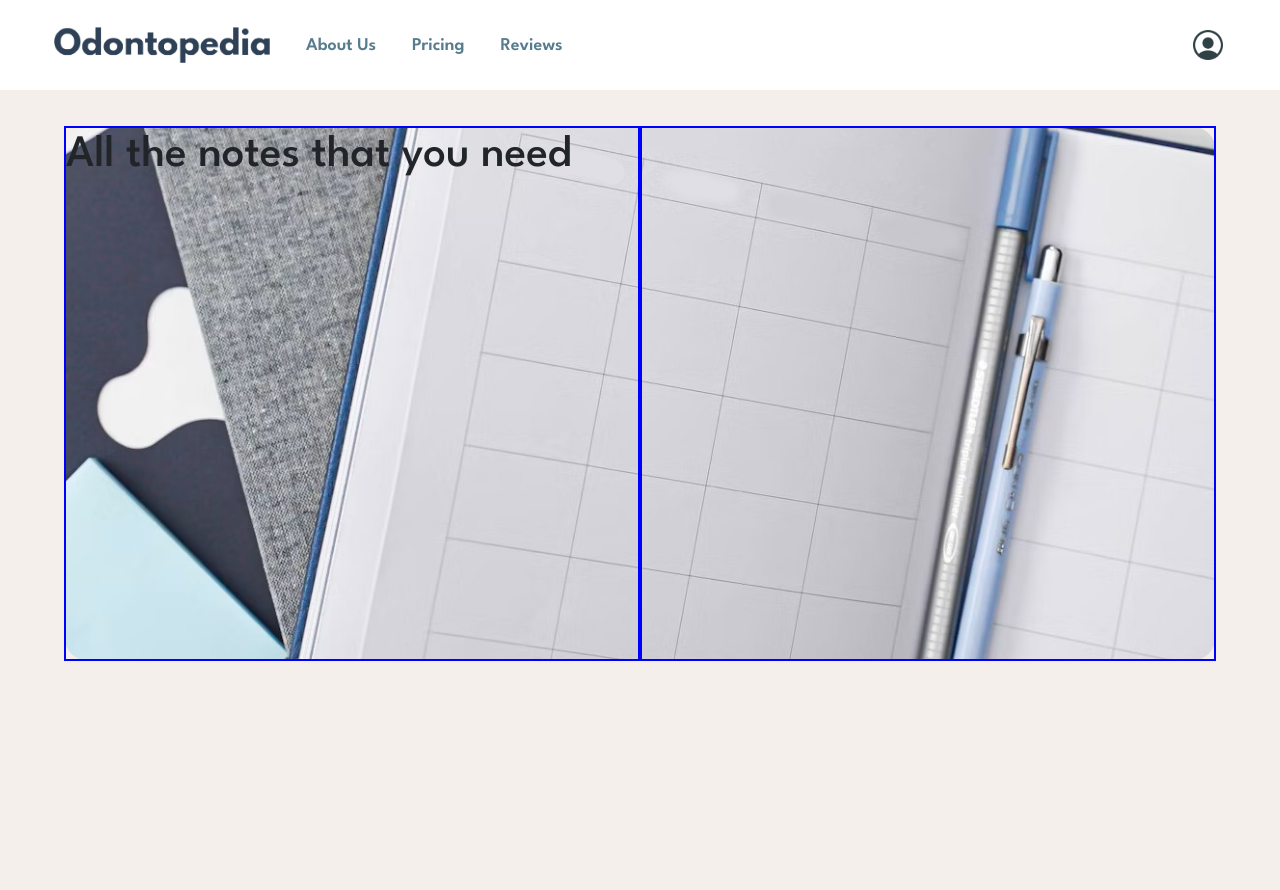
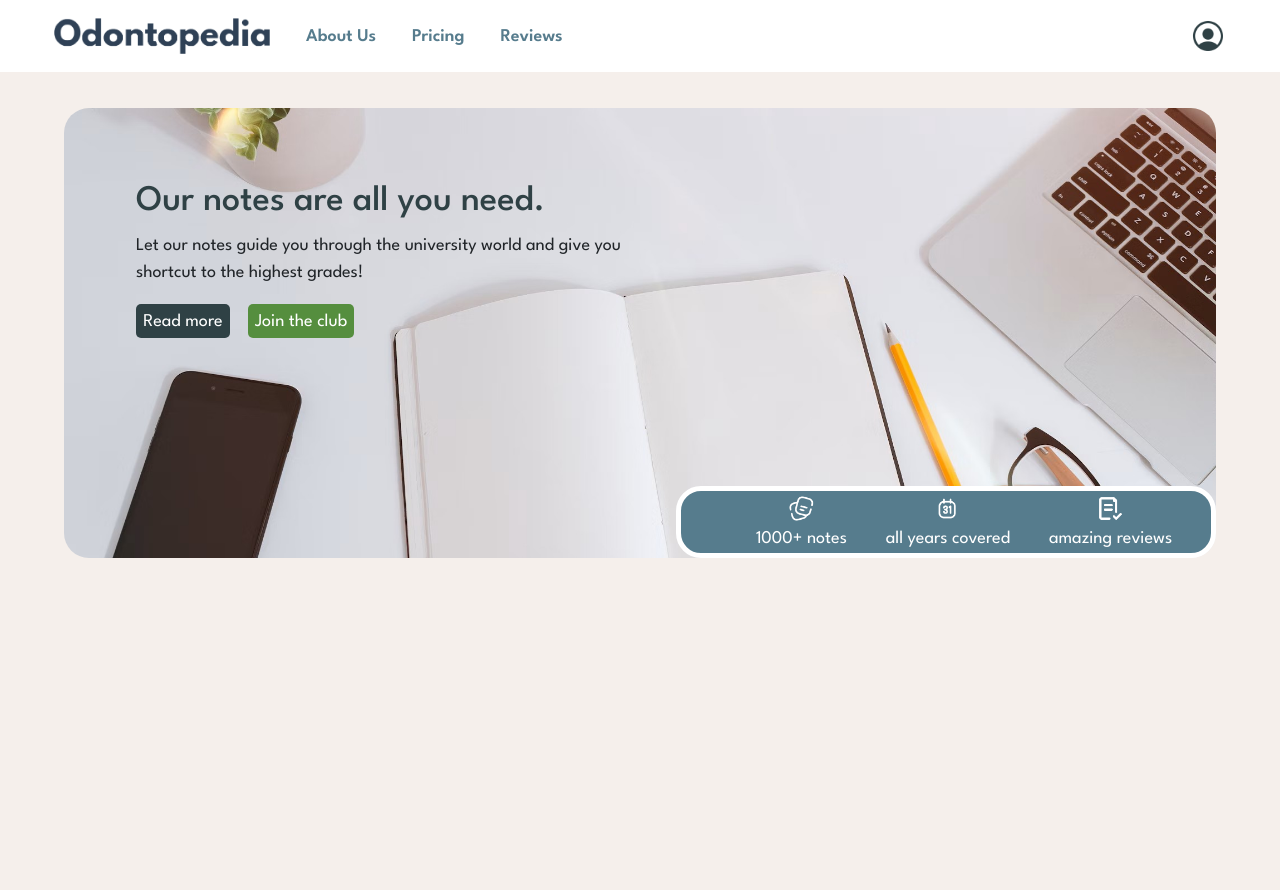
Before and after one commit to AndonGoshev/odontopedia, a Django app: page / in a window 1280 px wide. After the commit the page ends 558 px from the top, so only its background shows below. Run offline with Django 5.2, Linux system fonts and the light colour scheme; some libraries are stand-ins or nearby versions; some web fonts are replaced.

Commit message:
Home page under construction /welcoming section ready/

```diff
--- a/static/css/base/header/header.css
+++ b/static/css/base/header/header.css
@@ -1,6 +1,6 @@
 header {
     width: 100%;
-    padding: 1.5em 3em;
+    padding: 1em 3em;
 }
 
 #header-wrapper {
--- a/static/css/home/welcoming-section.css
+++ b/static/css/home/welcoming-section.css
@@ -1,7 +1,7 @@
 
 #welcoming-section-wrapper {
     width: 90%;
-    height: 70%;
+    height: 25em;
     background-position: center;
     background-repeat: no-repeat;
     background-size: cover;
@@ -10,13 +10,95 @@
 }
 
 #welcoming-left-section {
-    width: 50%;
-    border: 2px solid blue;
+    /*border: 2px solid blue;*/
     height: 100%;
+    display: flex;
+    flex-direction: column;
+    align-items: flex-start;
+    margin-top: 4em;
+    margin-left: 4em;
+}
+
+#welcoming-left-section h1 {
+    font-size: 2em;
+    text-align: start;
+    width: 60%;
+    /*background-color: #f5efeb;*/
+    color: #2f4145;
+}
+
+#welcoming-left-section p {
+    width: 75%;
 }
 
 #welcoming-right-section {
-    width: 50%;
-    border: 2px solid blue;
+    position: relative;
     height: 100%;
+    flex: 1;
 }
+
+#welcoming-options {
+    display: flex;
+    gap: 1em;
+}
+
+#welcoming-options a {
+    text-decoration: none;
+    color: white;
+}
+
+#welcoming-options > a.welcoming-option-read {
+    vertical-align: middle;
+    font-size: 1em;
+    padding: 0.2em 0.4em;
+    background-color: #2f4145;
+    border-radius: 5px;
+}
+
+#welcoming-options > a.welcoming-option-read:hover {
+    background-color: #52727a;
+}
+
+#welcoming-options > a.welcoming-option-join {
+    padding: 0.2em 0.4em;
+    background-color: #558e3e;
+    border-radius: 5px;
+}
+
+#welcoming-options > a.welcoming-option-join:hover {
+    background-color: #6bb34d;
+}
+
+
+#stats-wrapper {
+    position: absolute;
+    bottom: 0;
+    right: 0;
+    width: 30em;
+    height: 4em;
+    border: 5px solid #ffffff;
+    border-radius: 25px;
+    background-color: #567c8d;
+    overflow: hidden;
+}
+
+#stats-list {
+    margin: 0;
+    width: 100%;
+    display: flex;
+    justify-content: space-evenly;
+}
+
+#stats-list li {
+    margin-top: 0.2em;
+    vertical-align: middle;
+    list-style: none;
+    color: white;
+    display: flex;
+    flex-direction: column;
+    align-items: center;
+    gap: 0.2em;
+}
+#stats-list li img {
+    width: 1.5em;
+}
--- a/templates/common/home/welcoming-section.html
+++ b/templates/common/home/welcoming-section.html
@@ -3,13 +3,32 @@
 
     <div id="welcoming-left-section">
 
-        <h1>All the notes that you need</h1>
+        <h1>Our notes are all you need.</h1>
+
+        <p>Let our notes guide you through the university world and give you shortcut to the highest grades!</p>
+
+        <div id="welcoming-options">
+
+            <a href="#" class="welcoming-option-read">Read more</a>
+            <a href="#" class="welcoming-option-join">Join the club</a>
+
+        </div>
 
     </div>
 
-    <div id="welcoming-right-section">
+    <div id="welcoming-right-section" class="animate__animated animate__bounce ">
 
+        <div id="stats-wrapper">
 
+            <ul id="stats-list">
+
+                <li><img src="{% static 'images/1000notes.png' %}"> 1000+ notes</li>
+                <li><img src="{% static 'images/all-years.png' %}"> all years covered</li>
+                <li><img src="{% static 'images/great-reviews.png' %}"> amazing reviews</li>
+
+            </ul>
+
+        </div>
 
     </div>
 
@@ -18,7 +37,7 @@
 <style>
 
     #welcoming-section-wrapper {
-        background-image: url("{% static 'images/welcoming-image.png' %}");
+        background-image: url("{% static 'images/welcoming-image-2.jpg' %}");
     }
 
 </style>
```
Also changed, not shown: static/images/1000notes.png (added), static/images/all-years.png (added), static/images/great-reviews.png (added), static/images/welcoming-image-1.png (added), static/images/welcoming-image-2.jpg (added), static/images/welcoming-image.jpg (deleted), static/images/welcoming-image.png (deleted).
